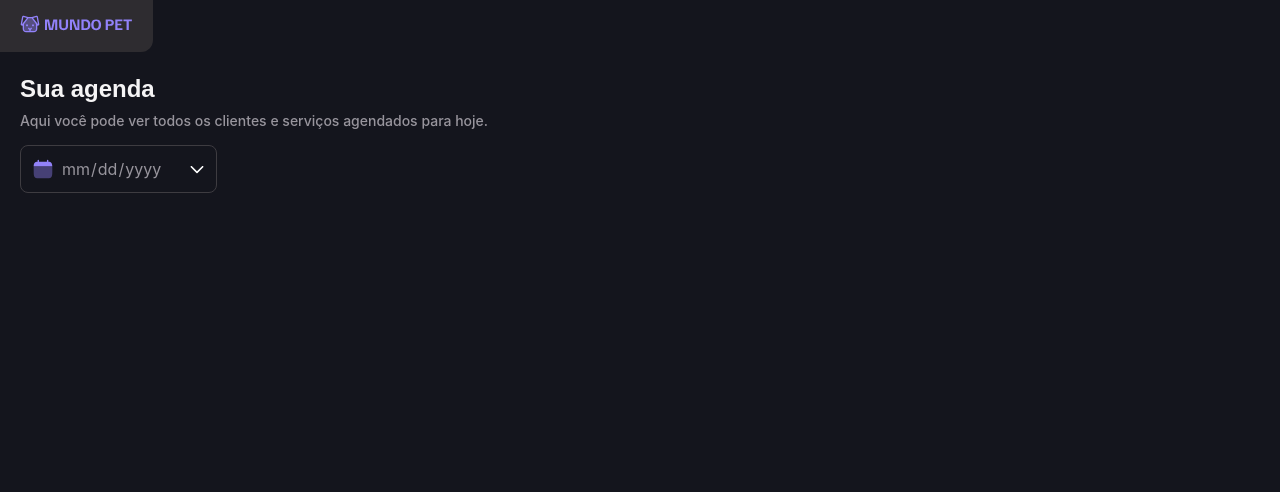
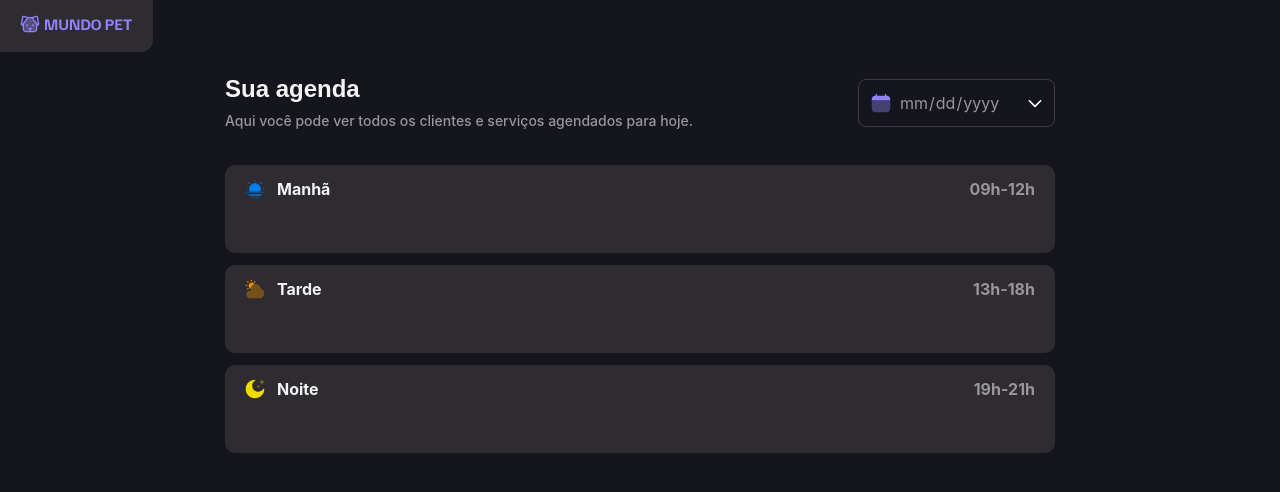
Before and after one commit to RodrigoStefano/agendamento-petshop-rocketseat, a plain HTML site: page index.html in a window 1280 px wide. Drawn offline with Linux system fonts and the light colour scheme.

Commit message:
Início construção Lista de horários

```diff
--- a/index.html
+++ b/index.html
@@ -20,11 +20,13 @@
         <img src="./image/svg/logo.svg" alt="" />
       </div>
 
+      <div id="layout">
         <header>
           <div id="title">
             <h1>Sua agenda</h1>
             <p>
-            Aqui você pode ver todos os clientes e serviços agendados para hoje.
+              Aqui você pode ver todos os clientes e serviços agendados para
+              hoje.
             </p>
           </div>
 
@@ -38,6 +40,45 @@
             />
           </div>
         </header>
+
+        <div id="list">
+          <div class="card">
+            <div class="title-card">
+              <img src="./image/svg/icon-morning.svg" alt="Icone de sol" />
+              <span class="title-time"> Manhã </span>
+              <strong class="time"> 09h-12h </strong>
+            </div>
+            <ul>
+              <li class="schedule"></li>
+            </ul>
+          </div>
+
+          <div class="card">
+            <div class="title-card">
+              <img
+                src="./image/svg/icon-afternoon.svg"
+                alt="Icone de sol com nuvens"
+              />
+              <span class="title-time"> Tarde </span>
+              <strong class="time"> 13h-18h </strong>
+            </div>
+            <ul>
+              <li class="schedule"></li>
+            </ul>
+          </div>
+
+          <div class="card">
+            <div class="title-card">
+              <img src="./image/svg/icon-night.svg" alt="Icone de lua" />
+              <span class="title-time"> Noite </span>
+              <strong class="time"> 19h-21h </strong>
+            </div>
+            <ul>
+              <li class="schedule"></li>
+            </ul>
+          </div>
+        </div>
+      </div>
     </div>
   </body>
 </html>
--- a/styles/global.css
+++ b/styles/global.css
@@ -74,6 +74,6 @@ a {
     font-family: var(--font-family-base);
 }
 
-header {
-    padding: 0.75rem 1.25rem;
+ul {
+    list-style: none;
 }
--- a/styles/index.css
+++ b/styles/index.css
@@ -4,6 +4,15 @@
     width: 100dvw;
     min-height: 100dvh;
     background-color: var(--background-primary);
+}
+
+#layout {
+    max-width: 54.375rem;
+    margin: 0 auto;
+    padding: 0.75rem 1.25rem;
+    display: flex;
+    flex-direction: column;
+    gap: 2rem;
 }
 
 #logo {
@@ -63,11 +72,57 @@ header {
 }
 
 .date-wrapper .date-icon {
-    width: 18px;
-    height: 18px;
+    width: 1.125rem;
+    height: 1.125rem;
     position: absolute;
     right: 10px;
     top: 50%;
     transform: translateY(-50%);
     pointer-events: none;
 }
+
+#list {
+    display: flex;
+    flex-direction: column;
+    gap: 0.75rem;
+}
+
+.card {
+    background-color: var(--background-tertiary);
+    border-radius: 10px;
+}
+
+.title-card {
+    padding: 0.75rem 1.25rem;
+    display: flex;
+    align-items: center;
+    justify-content: space-between;
+    gap: 0.75rem;
+}
+
+.title-time {
+    font: var(--font-label-lg);
+    color: var(--content-primary);
+    text-align: start;
+    flex: 1;
+}
+
+.time {
+    font: var(--font-label-lg);
+    color: var(--content-secondary);
+}
+
+.schedule {
+    padding: 1.25rem;
+    display: flex;
+    flex-direction: column;
+}
+
+@media (min-width: 768px) {
+
+    header {
+        flex-direction: row;
+        align-items: center;
+        justify-content: space-between;
+    }
+}
```
Also changed, not shown: image/svg/icon-afternoon.svg (added), image/svg/icon-morning.svg (added), image/svg/icon-night.svg (added). Lines whose indentation alone changed are shown as unchanged.
